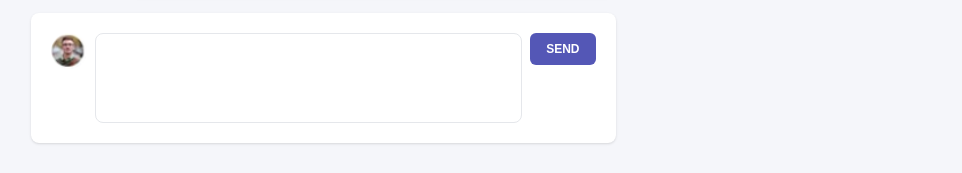
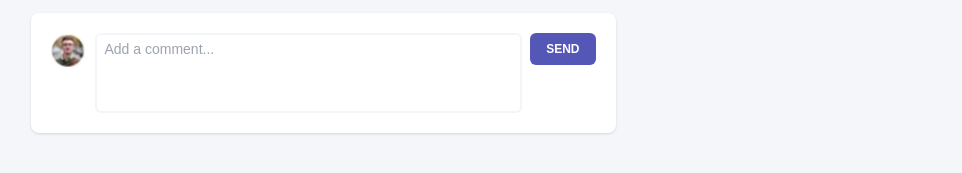
Before and after one commit to babulakterfsd/tailwind-task, a website: page index.html in a window 1280 px wide. Shown: the part 719-892 px from the top of the page, without its empty margins (317-1279 px from the left). Drawn offline with Linux system fonts and the light colour scheme.

Commit message:
commentbox added properly

```diff
--- a/index.html
+++ b/index.html
@@ -227,13 +227,9 @@
             class="w-9 h-9 rounded-full object-cover"
           />
           <textarea
-            name="comment"
-            class="block w-full mx-4 py-1 px-2 ps-10 text-sm border border-gray-200 rounded-lg bg-white focus:outline-none resize-none text-gray-primary"
-            draggable="false"
-            rows="4"
+            class="h-20 resize-none focus:outline-none w-full border-2 border-gray-100 border-opacity-90 px-2 pt-1 text-sm text-gray-primary rounded-md"
             placeholder="Add a comment..."
-          >
-          </textarea>
+          ></textarea>
 
           <button
             type="button"
```
Also changed, not shown: assets/styles/output/main.css.
